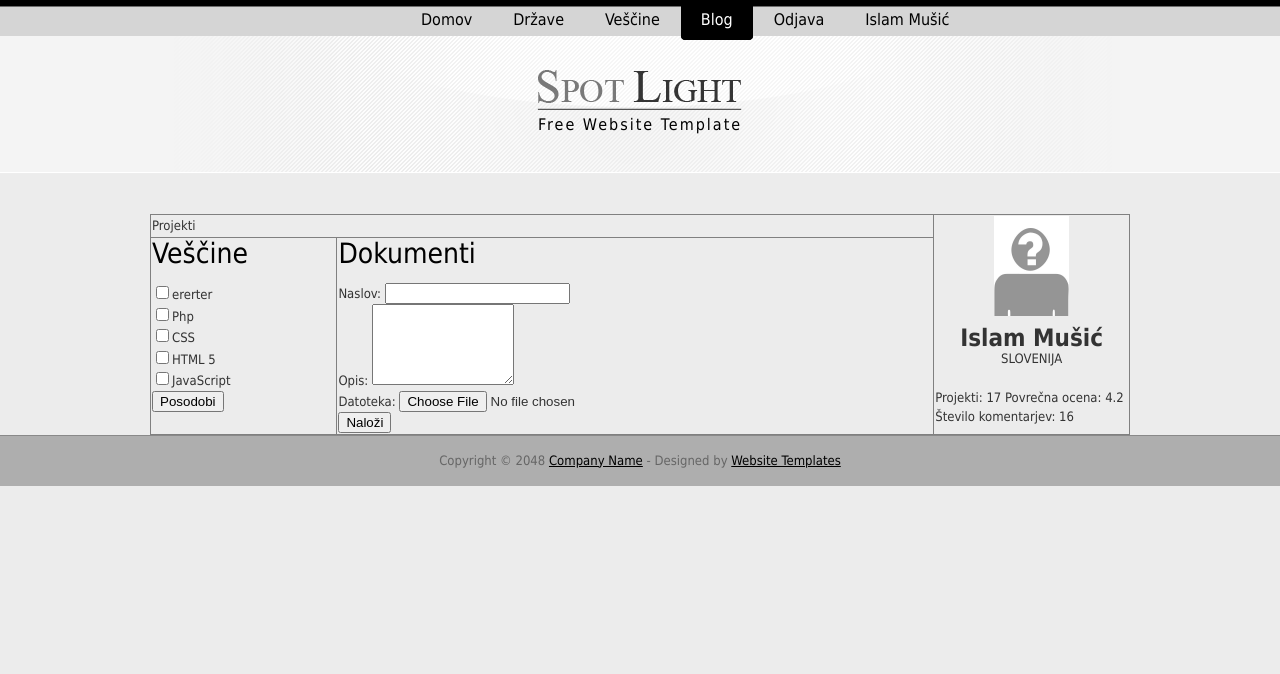
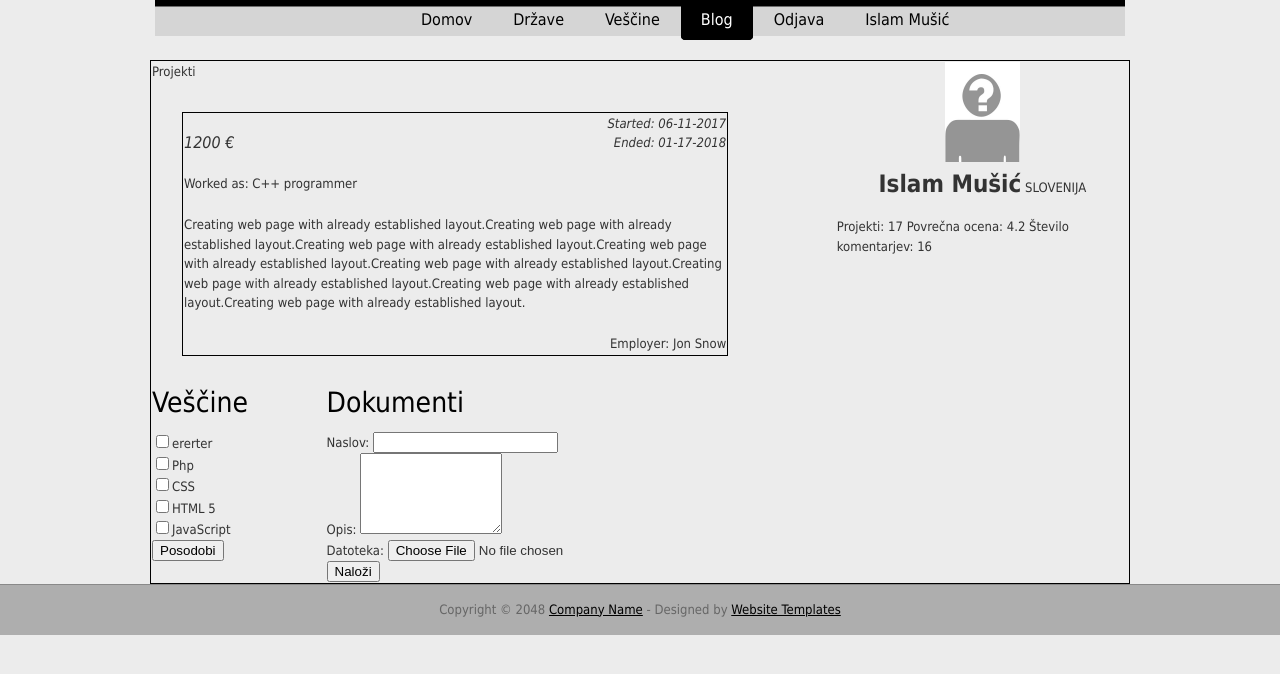
Before and after one commit to bpirecnik/oDesk, a PHP site: page /profile.php in a window 1280 px wide. Shown: the top 674 px of the page. Run offline with PHP 8.4, Linux system fonts and the light colour scheme; a user stored in the database is signed in; data comes from the database, SQL or seed files in the repository; data that the repository does not hold is empty; some libraries are stand-ins or nearby versions.

Commit message:
Finishing profile page projects

```diff
--- a/css/profile_style.css
+++ b/css/profile_style.css
@@ -17,10 +17,11 @@ img {
 
 table {
     height: 100%;
+    border: black solid 1px;
 }
 
 #profile{
-    width: 20%;
+    width: 30%;
     height: 100%;
 }
 #avatar_image {
@@ -30,13 +31,37 @@ table {
 #profile_info {
     text-align: center;
 }
+
 #name {
     font-size: 18pt;
     font-weight: 700;
 }
-#desc {
+#desc_profile {
     padding-left: 10px;
     padding-right: 10px;
     word-wrap: break-word;
     font-size: 12pt;
 }
+
+#title {
+    font-size: 18pt;
+    font-weight: 700;
+}
+
+#price {
+    font-size: 12pt;
+    font-style: oblique;
+}
+
+#start{
+    font-style: oblique;
+}
+
+.right {
+    text-align: right;
+}
+
+#project_table {
+    width: 80%;
+    margin: 30px 30px 30px 30px;
+}
--- a/css/tooplate_style.css
+++ b/css/tooplate_style.css
@@ -16,11 +16,11 @@ body {
 }
 
 #home {
-	background-image: url(../images/tooplate_body_hp.png);
+	/*background-image: url(../images/tooplate_body_hp.png);*/
 }
 
 #subpage {
-	background-image: url(../images/tooplate_body_sp.png);
+	/*background-image: url(../images/tooplate_body_sp.png); */
 }
 
 a, a:link, a:visited {
@@ -136,13 +136,16 @@ h6 { font-size: 14px; margin: 0 0 5px; padding: 0; }
 #tooplate_header {
 	width: 980px;
 	height: 815px;
-	background: url(../images/tooplate_header.png) no-repeat top center;
+	/*background: url(../images/tooplate_header.png) no-repeat top center;*/
 }
 
 #tooplate_header_sp {
 	width: 980px;
-	height: 174px;
-	margin-bottom: 40px;
+	/*
+        height: 174px;
+        */
+	height: 70px;
+	margin-bottom: -10px;
 	background: url(../images/tooplate_header.png) no-repeat top center;
 }
 
--- a/header.php
+++ b/header.php
@@ -81,7 +81,7 @@ include_once 'session.php';
                     </ul>
                 </div> <!-- end of tooplate_menu -->
 
-                <div id="site_title"><h1><a href="#">Free Website Template</a></h1></div>
+                <!--<div id="site_title"><h1><a href="#">Free Website Template</a></h1></div>-->
 
             </div> <!-- end of header -->
 
--- a/profile.php
+++ b/profile.php
@@ -12,10 +12,13 @@
 
 <link href="css/profile_style.css" rel="stylesheet" type="text/css" />
 
-<table border="black solid 1px">
+<table>
     <tr>
-        <td colspan="2">
-            <span>Projekti</span><br>
+        <td colspan="2"><span>Projekti</span><br>
+            <table id="project_table">
+            <tr>
+                <td>
+                    <span id="title">
                         <?php
                             $hash = hash('md5', $user['first_name']." ".$user['last_name']);
                             $query = sprintf("SELECT * FROM projects p INNER JOIN projects_users pu ON p.id = pu.project_id WHERE (pu.user_id = (SELECT id FROM users u WHERE u.hashcode LIKE '%s'))", $hash);
@@ -24,6 +27,45 @@
                                     echo $row['title'];
                             }
                         ?>
+                    </span>
+                    <br>
+                    <span id="price">
+                        1200 €
+                    </span>
+                </td>
+                <td class="right">
+                    <span id="start">
+                        Started: 06-11-2017
+                        <br>
+                        Ended: 01-17-2018
+                    </span>
+                </td>
+            </tr>
+            <tr>
+                <td colspan="2">
+                    <br>
+                    <span id="end">
+                        Worked as: C++ programmer
+                    </span>
+                </td>
+            </tr>
+            <tr>
+                <td colspan="2">
+                    <br>
+                    <span id="desc">
+                        Creating web page with already established layout.Creating web page with already established layout.Creating web page with already established layout.Creating web page with already established layout.Creating web page with already established layout.Creating web page with already established layout.Creating web page with already established layout.Creating web page with already established layout.
+                    </span>
+                </td>
+            </tr>
+            <tr>
+                <td colspan="2" class="right">
+                    <br>
+                    <span id="creator">
+                        Employer: Jon Snow
+                    </span>
+                </td>
+            </tr>
+        </table>
         </td>
 
         <td rowspan="2" id="profile">
@@ -51,7 +93,7 @@
                 </span>
             </div>
 
-            <div id="desc">
+            <div id="desc_profile">
                 <br>
                 <span><?php echo $user['description'];?></span>
             </div>
```
Also changed, not shown: images/tooplate_body_sp.png, images/tooplate_header.png. Lines whose indentation alone changed are shown as unchanged.
